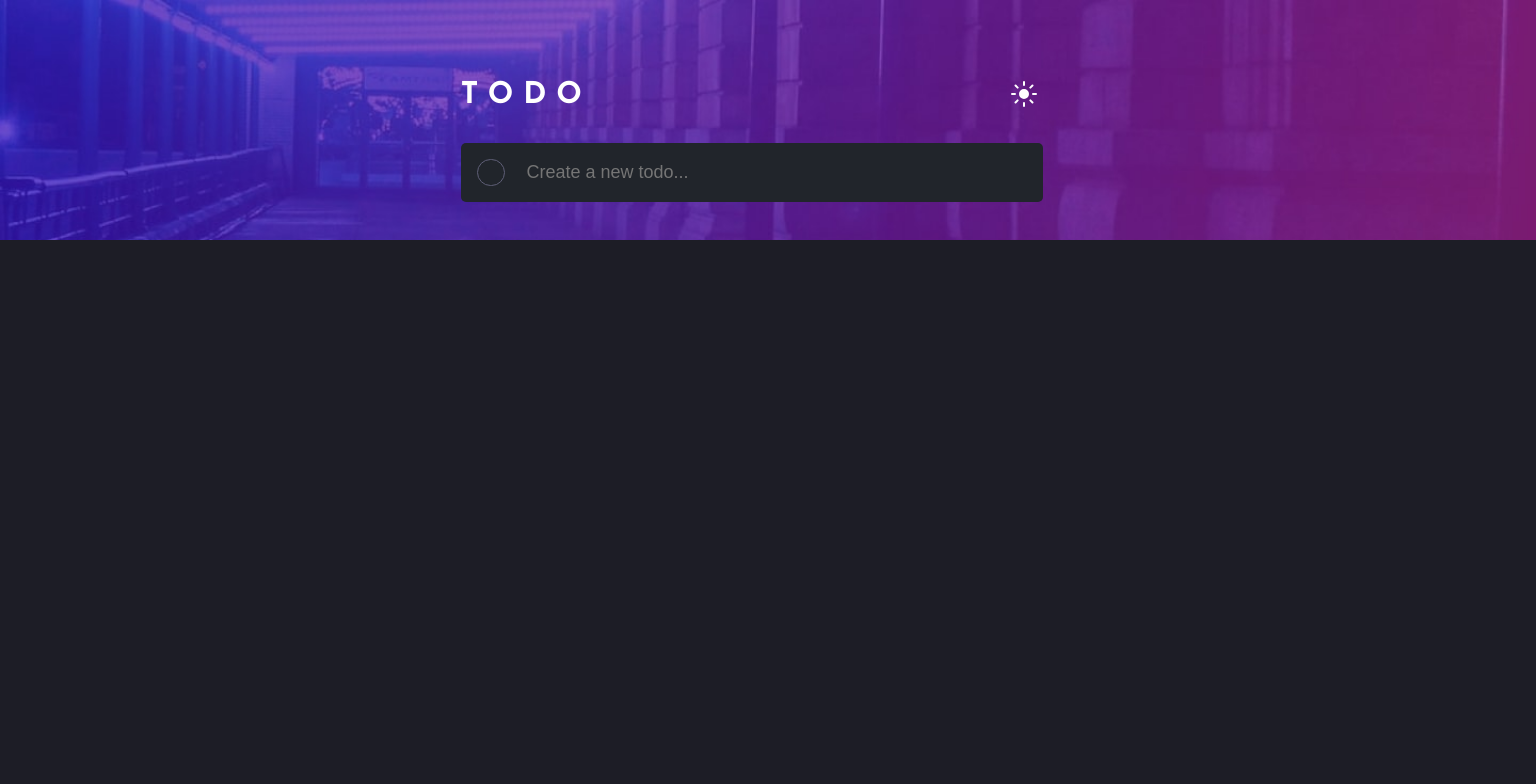
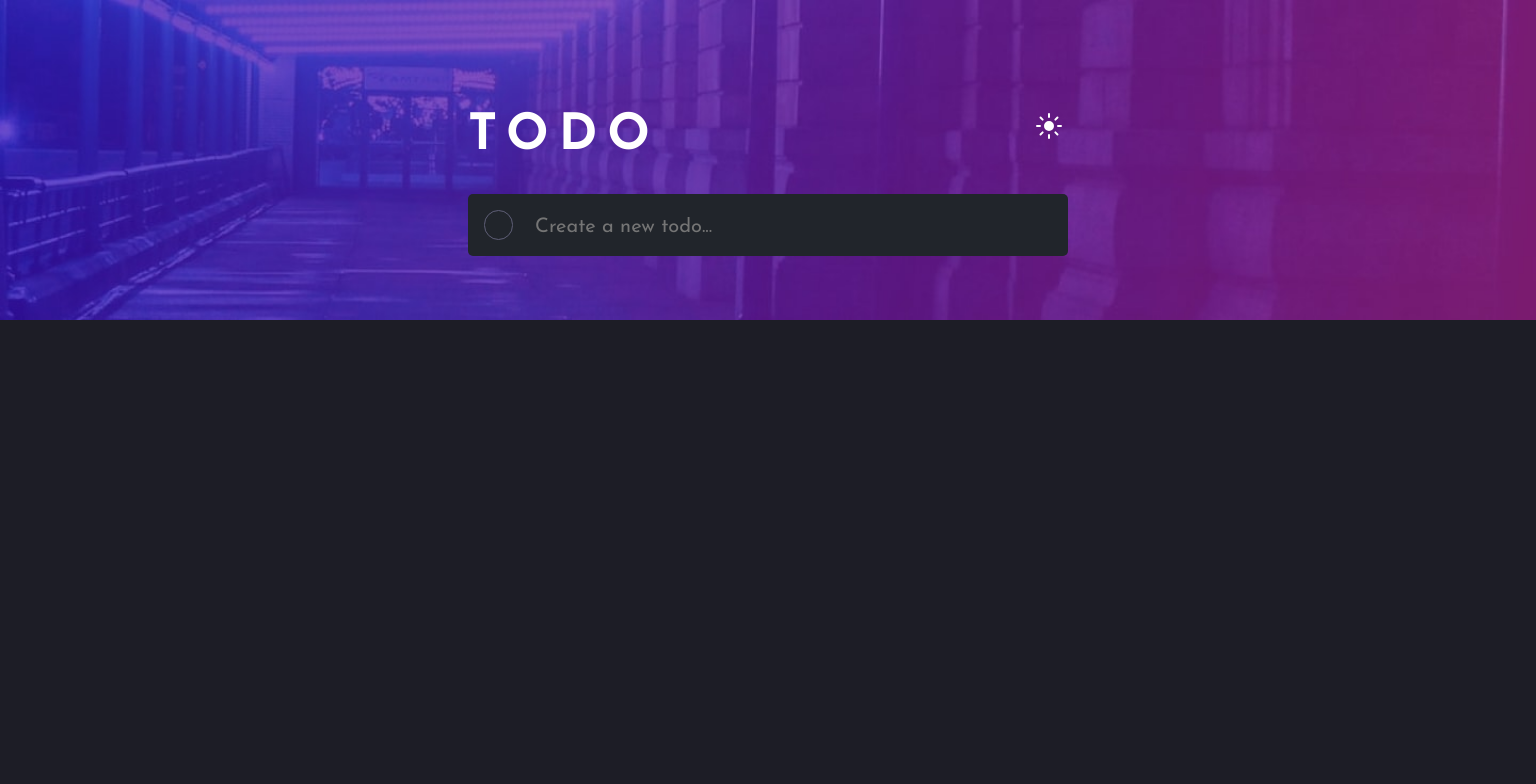
Before and after one commit to luccas-fialho/react-todo-app, a React (Create React App) app: page / in a window 1536 px wide. Shown: the top 784 px of the page. Built offline with nearby package versions, Linux system fonts and the light colour scheme.

Commit message:
refactor: layout refactor for adding more than ten notes

```diff
--- a/src/App.css
+++ b/src/App.css
@@ -6,9 +6,9 @@
 
 .App {
   font-family: var(--font);
+  display: flex;
   min-height: 100dvh;
   min-width: 375px;
-  position: relative;
 }
 
 .background-img {
--- a/src/App.js
+++ b/src/App.js
@@ -11,28 +11,43 @@ function App() {
   let [isDarkMode, setIsDarkMode] = useState(true);
 
   return (
-    <div className="App">
-      <div
-        style={
-          window.innerWidth < 1440
+    <div
+      style={
+        isDarkMode
+          ? window.innerWidth >= 1440
             ? {
-                backgroundImage: isDarkMode
-                  ? `url(${bgMobileDark})`
-                  : `url(${bgMobileLight})`,
+                backgroundImage: `url(${bgDesktopDark})`,
+                backgroundPosition: "top center",
+                backgroundColor: "#1D1D26",
+                backgroundRepeat: "no-repeat",
+                backgroundSize: "contain",
               }
             : {
-                backgroundImage: isDarkMode
-                  ? `url(${bgDesktopDark})`
-                  : `url(${bgDesktopLight})`,
+                backgroundImage: `url(${bgMobileDark})`,
+                backgroundPosition: "top center",
+                backgroundColor: "#1D1D26",
+                backgroundRepeat: "no-repeat",
+                backgroundSize: "contain",
               }
-        }
-        className="background-img"
-      ></div>
-      <Tasks setIsDarkMode={setIsDarkMode} isDarkMode={isDarkMode} />
-      <div
-        style={{ backgroundColor: isDarkMode ? "#1D1D26" : "#F5F5F7" }}
-        className="app-body"
-      ></div>
+          : window.innerWidth >= 1440
+          ? {
+              backgroundImage: `url(${bgDesktopLight})`,
+              backgroundPosition: "top center",
+              backgroundColor: "#F5F5F7",
+              backgroundRepeat: "no-repeat",
+              backgroundSize: "contain",
+            }
+          : {
+              backgroundImage: `url(${bgMobileLight})`,
+              backgroundPosition: "top center",
+              backgroundColor: "#F5F5F7",
+              backgroundRepeat: "no-repeat",
+              backgroundSize: "contain",
+            }
+      }
+      className="App"
+    >
+      <Tasks isDarkMode={isDarkMode} setIsDarkMode={setIsDarkMode}/>
     </div>
   );
 }
--- a/src/components/tasks/tasks.css
+++ b/src/components/tasks/tasks.css
@@ -1,9 +1,7 @@
 .tasks__container {
-  position: absolute;
-  top: 10dvh;
-  left: 1rem;
-  width: calc(100% - 2rem);
+  width: 100%;
   color: white;
+  margin: 5rem 2rem 2rem 2rem;
 }
 
 .title__container {
@@ -35,10 +33,14 @@
 .create-task__input {
   background-color: transparent;
   border: 0;
-  font-size: 18px;
+  font-size: 16px;
   color: white;
   width: 100%;
   padding-left: 1rem;
+}
+
+.create-task__input::placeholder {
+  font-family: var(--font);
 }
 
 .create-task__input:focus {
@@ -61,8 +63,8 @@
 }
 
 .tasks__task_checkbox, .create-task__checkbox {
-  height: 27px;
-  width: 30px;
+  height: 20px;
+  width: 20px;
   border-radius: 25px;
   cursor: pointer;
   border: 1px solid #5F5F77;
@@ -70,11 +72,12 @@
 }
 
 .tasks__task_checkbox:hover {
-  border: 1px solid yellow;
+  border: 1px solid transparent;
+  background: linear-gradient(#21252B, #21252B) padding-box, linear-gradient(hsl(192, 100%, 67%), hsl(280, 87%, 65%)) border-box;
 }
 
 .tasks__task_name {
-  font-size: 18px;
+  font-size: 16px;
   width: 100%;
   padding-left: 1rem;
 }
@@ -128,26 +131,40 @@
 
 @media screen and (min-width: 1440px) {
   .tasks__container {
-    position: absolute;
-    top: 10dvh;
-    left: 30dvw;
-    width: calc(40% - 2rem);
+    width: 600px;
+    margin: 7rem auto 2rem auto;
     color: white;
+  }
+
+  .title__container {
+    align-items: flex-start;
+  }
+
+  .title__container > h1 {
+    font-size: 50px;
+  }
+
+  .create-task__input {
+    font-size: 20px;
+  }
+
+  .tasks {
+    margin-top: 2rem;
   }
 
   .tasks__task:hover {
     .tasks__task_btn {
-      display: block;
+      visibility: visible;
     }
   }
 
   .tasks__task_btn {
-    display: none;
+    visibility: hidden;
   }
 
-  .tasks__task_checkbox {
+  .tasks__task_checkbox, .create-task__checkbox {
     height: 30px;
-    width: 32px;
+    width: 30px;
     border-radius: 30px;
     cursor: pointer;
   }
--- a/src/components/tasks/tasks.js
+++ b/src/components/tasks/tasks.js
@@ -168,7 +168,6 @@ function Tasks(props) {
                           border: "none",
                         }
                       : {
-                          border: "1px solid #5F5F77",
                           backgroundColor: "transparent",
                         }
                   }
```
